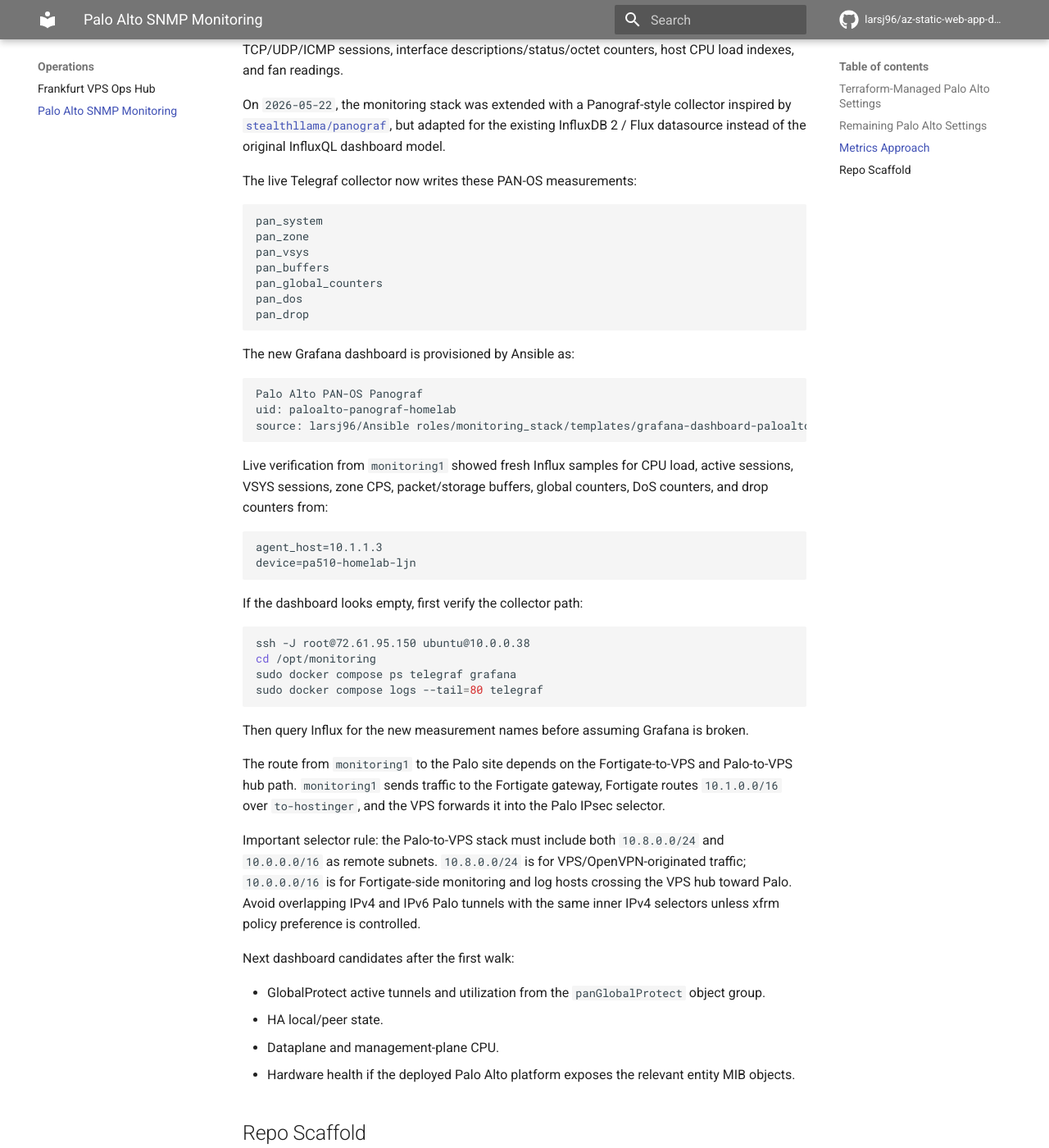
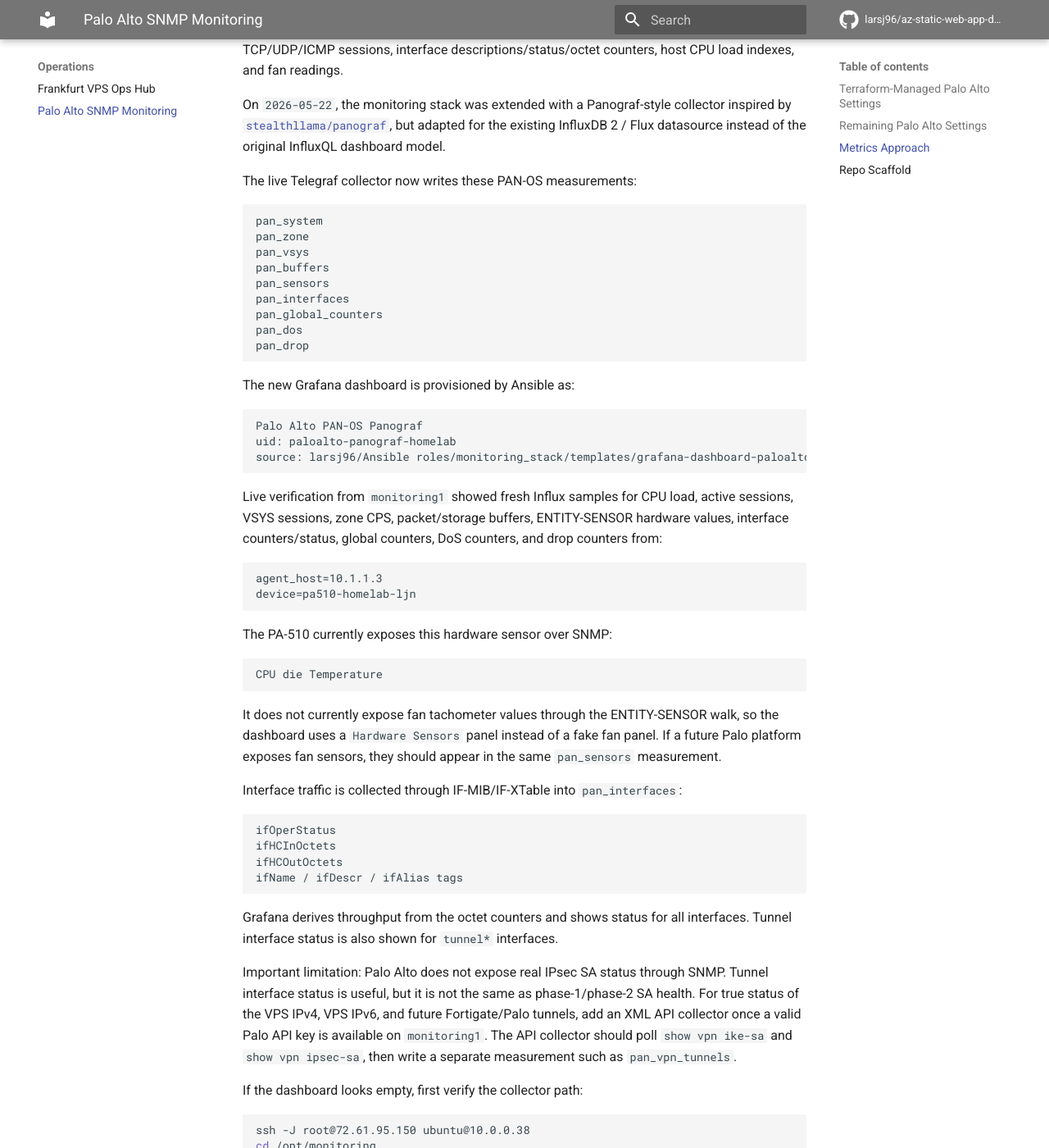
Before and after one commit to larsj96/az-static-web-app-docs, an MkDocs documentation site: the page built from docs/palo-alto-snmp-monitoring.md, in a window 1280 px wide and 1400 px high, scrolled down 2259 px. Shown: the whole window at 82% size. Built offline with MkDocs 1.6.1 and Material for MkDocs 9.7.7, drawn with Linux system fonts in a browser that asks for light colours; comment, search, counter and statistics services are not loaded.

Commit message:
Document

````diff
--- a/docs/palo-alto-snmp-monitoring.md
+++ b/docs/palo-alto-snmp-monitoring.md
@@ -96,6 +96,8 @@ pan_system
 pan_zone
 pan_vsys
 pan_buffers
+pan_sensors
+pan_interfaces
 pan_global_counters
 pan_dos
 pan_drop
@@ -109,12 +111,33 @@ uid: paloalto-panograf-homelab
 source: larsj96/Ansible roles/monitoring_stack/templates/grafana-dashboard-paloalto-panograf.json.j2
 ```
 
-Live verification from `monitoring1` showed fresh Influx samples for CPU load, active sessions, VSYS sessions, zone CPS, packet/storage buffers, global counters, DoS counters, and drop counters from:
+Live verification from `monitoring1` showed fresh Influx samples for CPU load, active sessions, VSYS sessions, zone CPS, packet/storage buffers, ENTITY-SENSOR hardware values, interface counters/status, global counters, DoS counters, and drop counters from:
 
 ```text
 agent_host=10.1.1.3
 device=pa510-homelab-ljn
 ```
+
+The PA-510 currently exposes this hardware sensor over SNMP:
+
+```text
+CPU die Temperature
+```
+
+It does not currently expose fan tachometer values through the ENTITY-SENSOR walk, so the dashboard uses a `Hardware Sensors` panel instead of a fake fan panel. If a future Palo platform exposes fan sensors, they should appear in the same `pan_sensors` measurement.
+
+Interface traffic is collected through IF-MIB/IF-XTable into `pan_interfaces`:
+
+```text
+ifOperStatus
+ifHCInOctets
+ifHCOutOctets
+ifName / ifDescr / ifAlias tags
+```
+
+Grafana derives throughput from the octet counters and shows status for all interfaces. Tunnel interface status is also shown for `tunnel*` interfaces.
+
+Important limitation: Palo Alto does not expose real IPsec SA status through SNMP. Tunnel interface status is useful, but it is not the same as phase-1/phase-2 SA health. For true status of the VPS IPv4, VPS IPv6, and future Fortigate/Palo tunnels, add an XML API collector once a valid Palo API key is available on `monitoring1`. The API collector should poll `show vpn ike-sa` and `show vpn ipsec-sa`, then write a separate measurement such as `pan_vpn_tunnels`.
 
 If the dashboard looks empty, first verify the collector path:
 
````
